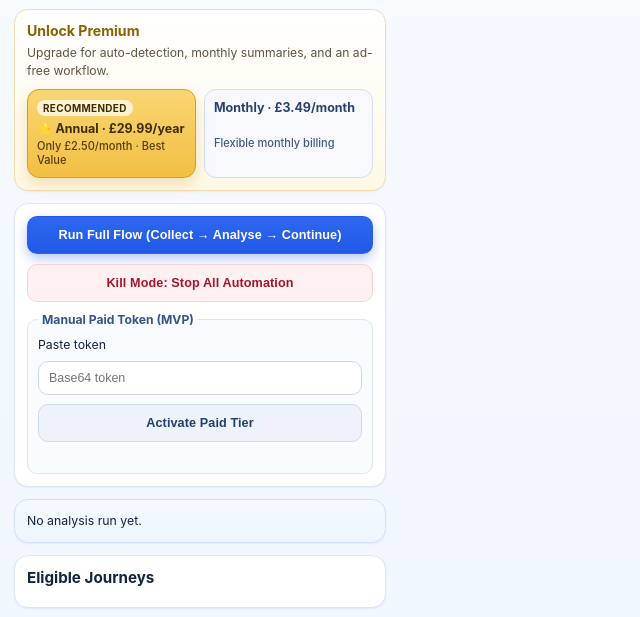
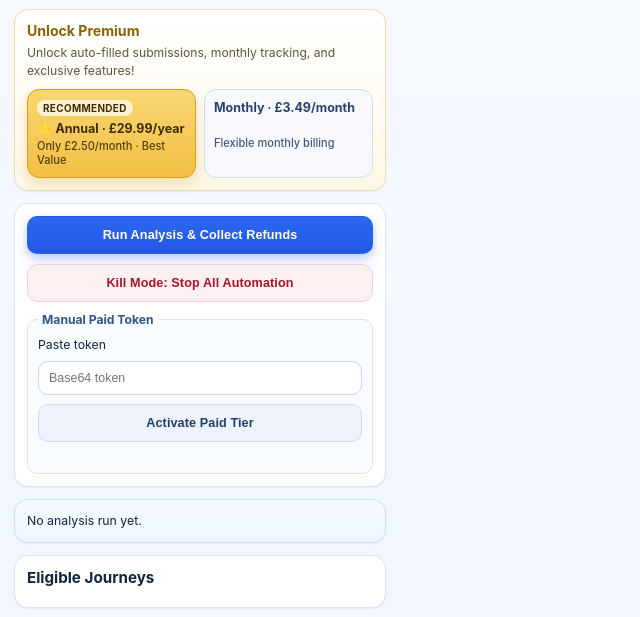
Before and after one commit to jamesrbrown34-code/tfl-delay-repay-extension, a website with bundled scripts: page src/popup.html in a window 1280 px wide. Shown: the part 107-724 px from the top of the page, without its empty margins (0-640 px from the left). Built offline with nearby package versions, Linux system fonts and the light colour scheme; some packages are replaced by stand-ins of ours; no server answers.

Commit message:
Update popup copy for premium banner and primary action

```diff
--- a/src/popup.html
+++ b/src/popup.html
@@ -18,7 +18,7 @@
 
       <aside id="adBanner" class="ad-banner panel" aria-label="Upgrade options">
         <p class="ad-title">Unlock Premium</p>
-        <p class="ad-copy">Upgrade for auto-detection, monthly summaries, and an ad-free workflow.</p>
+        <p class="ad-copy">Unlock auto-filled submissions, monthly tracking, and exclusive features!</p>
         <div class="upgrade-links" aria-label="Stripe upgrade options">
           <a
             class="upgrade-cta recommended"
@@ -43,12 +43,12 @@
       </aside>
 
       <section class="controls panel" aria-label="Automation controls">
-        <button id="runFullFlowButton" class="button button-primary">Run Full Flow (Collect → Analyse → Continue)</button>
+        <button id="runFullFlowButton" class="button button-primary">Run Analysis & Collect Refunds</button>
 
         <button id="killModeButton" class="button button-danger">Kill Mode: Stop All Automation</button>
 
         <fieldset class="tier-toggle token-panel" id="manualTokenGroup">
-          <legend>Manual Paid Token (MVP)</legend>
+          <legend>Manual Paid Token</legend>
           <label for="tokenInput">Paste token</label>
           <input id="tokenInput" type="text" placeholder="Base64 token" />
           <button id="tokenSubmitButton" type="button" class="button button-secondary">Activate Paid Tier</button>
```
